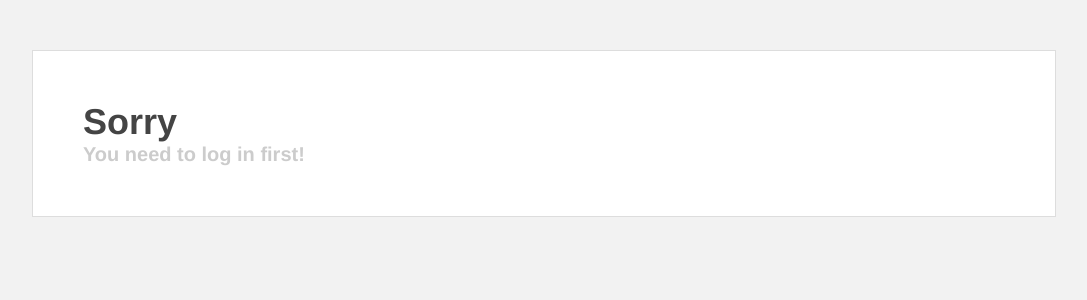
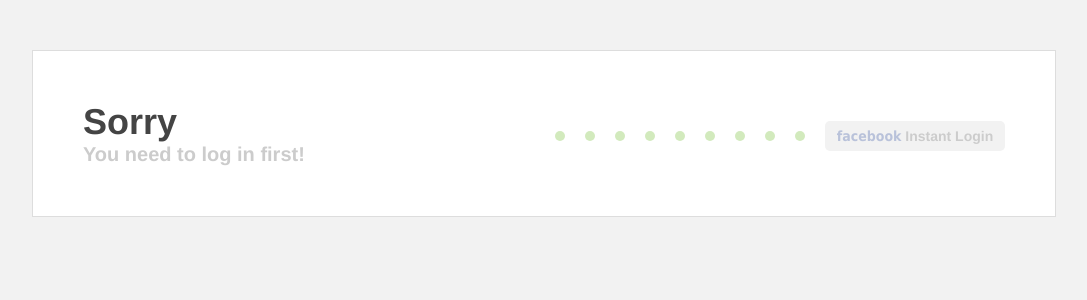
Before and after one commit to JoshuaKing/Social-IOU, a PHP site: page /dashboard.php in a window 1280 px wide. Shown: the part 50-350 px from the top of the page, without its empty margins (96-1183 px from the left). Run offline with PHP 8.4, Linux system fonts and the light colour scheme.

Commit message:
Added login button if user arrives without logging in

```diff
--- a/dashboard.php
+++ b/dashboard.php
@@ -17,6 +17,7 @@
 <div id="dashboard">
 <?php
 	if (!isset($_SESSION['token'])) {
+		echo "<span id='fblogin' onclick='fb_login();'><span class='facebookfontgreyed'>facebook</span> Instant Login</span><span class='dot'></span><span class='dot'></span><span class='dot'></span><span class='dot'></span><span class='dot'></span><span class='dot'></span><span class='dot'></span><span class='dot'></span><span class='dot'></span>";
 		echo "<h1>Sorry</h1><h2>You need to log in first!</h2>";
 		echo "</div></body></html>";
 		exit();
@@ -24,7 +25,7 @@
 ?>
 
 <div id="profile">
-	<img id="profilepicture" onerror="alert('Sorry, you need to log in again.');window.location.href = './?expired=true&redirect_to='+escape(window.location.href);" class='profilepicture' src="https://graph.facebook.com/me/picture?access_token=<?php echo $_SESSION['token']; ?>" />
+	<img id="profilepicture" onerror="alert('Sorry, you need to log in again.');window.location.href = './';" class='profilepicture' src="https://graph.facebook.com/me/picture?access_token=<?php echo $_SESSION['token']; ?>" />
 	<h1 class="profileusername">Hi, <?php echo $_SESSION['username']; ?></h1>
 </div>
 
@@ -155,7 +156,7 @@ I owe <input id="message" placeholder="Debt"></input> to my friend
 			} else {
 				echo "'>";
 			}
-			echo "<header><strong>".stripcslashes(strip_tags($debt['from']))."</strong> owes <strong>".stripcslashes(strip_tags($debt['value']))."</strong> to <strong>".stripcslashes(strip_tags($debt['to']))."</strong>.</header>";
+			echo "<header><a href='http://vierware.com/projects/iou/dev/viewcomment.php?id=".intval($debt['id'])."'><strong>".stripcslashes(strip_tags($debt['from']))."</strong> owes <strong>".stripcslashes(strip_tags($debt['value']))."</strong> to <strong>".stripcslashes(strip_tags($debt['to']))."</strong>.</a></header>";
 
 			$comments = $db->q("SELECT * FROM comments WHERE debtid=?","i",$debt['id']);
 			foreach ($comments as $comment) {
```
